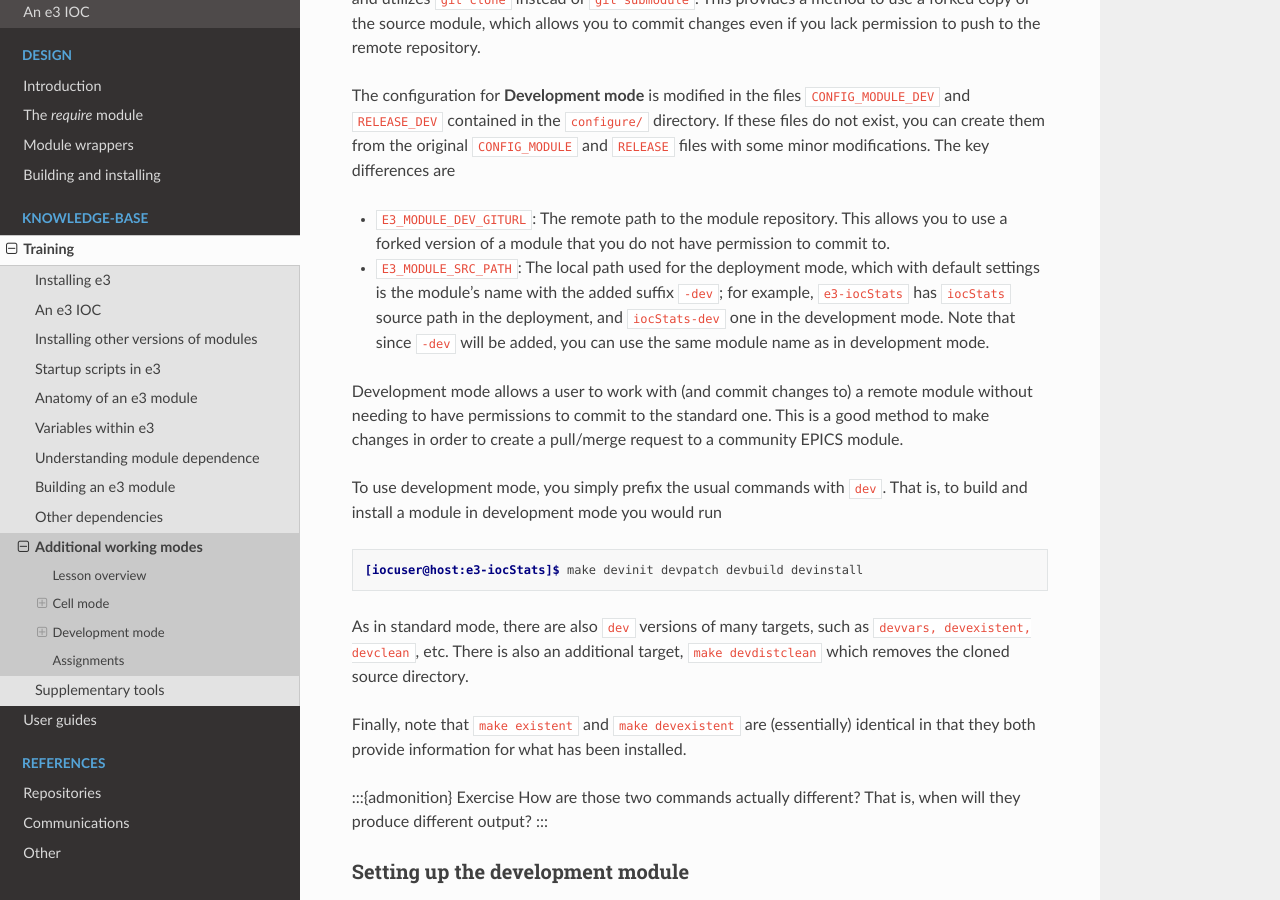
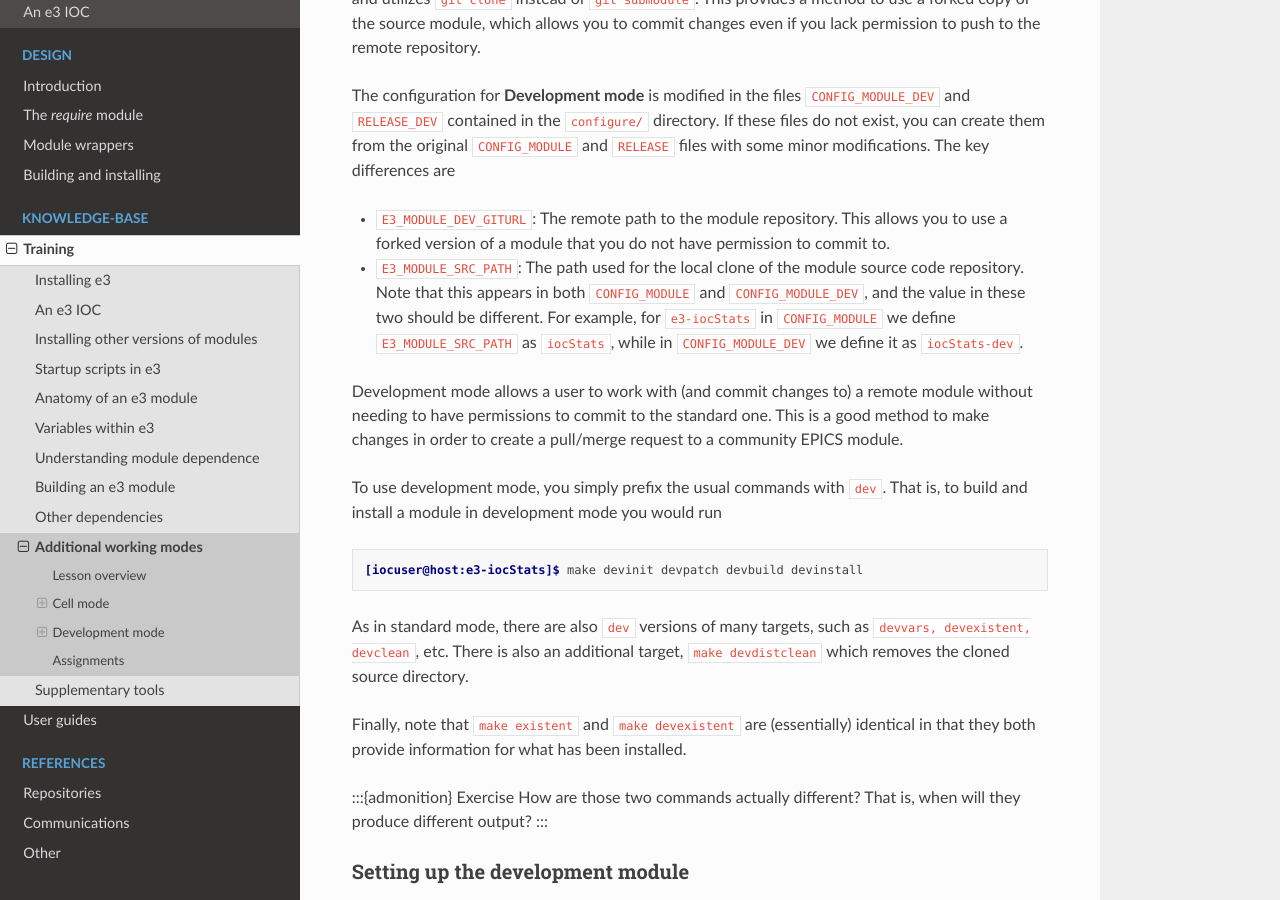
Before and after one commit to ttkorhonen/e3pages, a Sphinx documentation site: the page built from docs/kb/training/workbook/10_e3_modes.md, in a window 1280 px wide and 900 px high, scrolled down 2498 px. Built offline with Sphinx 7.4.7 and the Read the Docs theme 2.0.0, drawn with Linux system fonts in a browser that asks for light colours.

Commit message:
Updated E3_MODULE_SRC_PATH text

```diff
--- a/docs/kb/training/workbook/10_e3_modes.md
+++ b/docs/kb/training/workbook/10_e3_modes.md
@@ -116,8 +116,9 @@ The configuration for **Development mode** is modified in the files `CONFIG_MODU
 these files do not exist, you can create them from the original `CONFIG_MODULE` and `RELEASE` files with some minor modifications. The key differences are
 
 * `E3_MODULE_DEV_GITURL`: The remote path to the module repository. This allows you to use a forked version of a module that you do not have permission to commit to.
-
-* `E3_MODULE_SRC_PATH`: The local path used for the deployment mode, which with default settings is the module's name with the added suffix `-dev`; for example, `e3-iocStats` has `iocStats` source path in the deployment, and `iocStats-dev` one in the development mode. Note that since `-dev` will be added, you can use the same module name as in development mode.
+* `E3_MODULE_SRC_PATH`: The path used for the local clone of the module source code repository. Note that this appears in both `CONFIG_MODULE` and `CONFIG_MODULE_DEV`, and
+  the value in these two should be different. For example, for `e3-iocStats` in `CONFIG_MODULE` we define `E3_MODULE_SRC_PATH` as `iocStats`, while in
+  `CONFIG_MODULE_DEV` we define it as `iocStats-dev`.
 
 Development mode allows a user to work with (and commit changes to) a remote module without needing to have permissions to commit to the standard one. This is a
 good method to make changes in order to create a pull/merge request to a community EPICS module.
```
